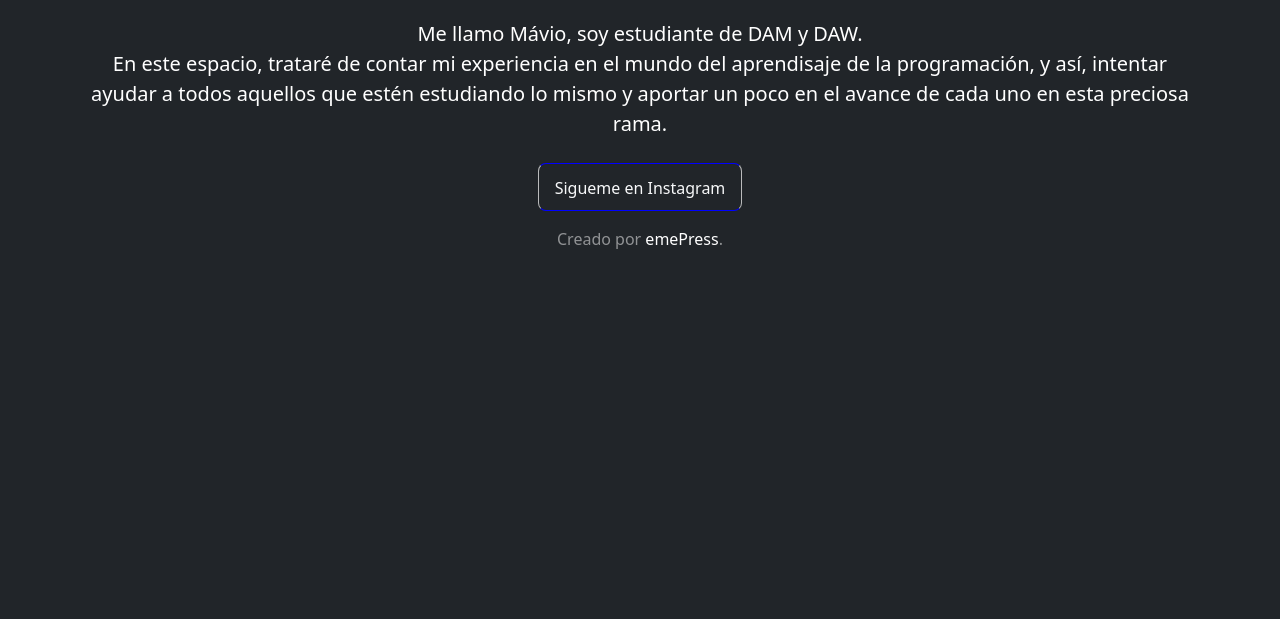
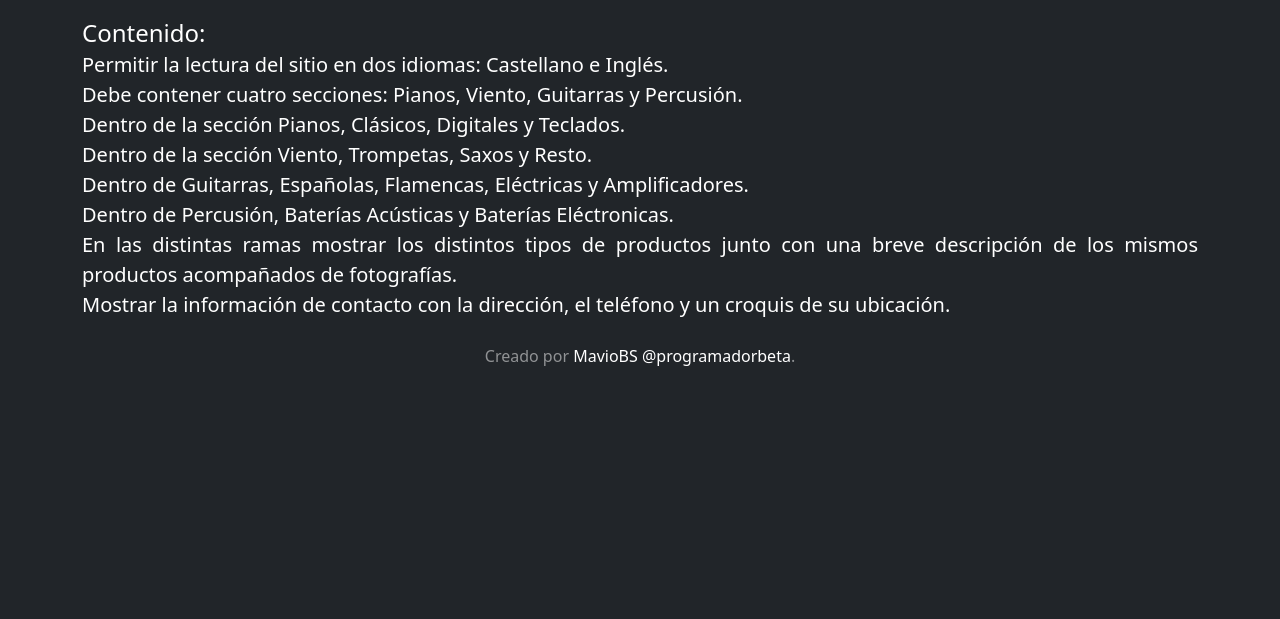
Before and after one commit to dawmavio/diw, a plain HTML site: page index.html in a window 1280 px wide. Shown: the part 181-800 px from the top of the page. Drawn offline with nearby package versions, Linux system fonts and the light colour scheme.

Commit message:
Plantilla Mejorada para la practica de Diw

```diff
--- a/index.html
+++ b/index.html
@@ -19,7 +19,7 @@
                 <a href="#"
                     class="d-flex align-items-center mb-3 mb-md-0 me-md-auto mx-4 px-3 link-body-emphasis text-decoration-none border-bottom">
 
-                    <span class="fs-4 text-light ">programadorBeta</span>
+                    <span class="fs-4 text-light "> Música DIW</span>
                 </a>
 
                 <ul class="nav nav-pills ">
@@ -31,25 +31,31 @@
             </header>
         </div>
 
-        <main class=" container-xl">
+        <main class=" container-xl text-justify">
             <div class="title-container m-auto">
-                <h1 class="efecto-maquina-de-escribir ">Hola mundo.<span>&#160;</span></h1>
+                <h1 class="efecto-maquina-de-escribir ">Música DIW .<span>&#160;</span></h1>
             </div>
-            <p class="lead w-lg-50 m-auto my-4 text-justify">
-                Me llamo <b>Mávio</b>, soy estudiante de DAM y DAW. <br>
-                En este espacio, trataré de contar mi experiencia en el mundo del aprendisaje de la programación, y así,
-                intentar ayudar a todos aquellos que estén estudiando lo mismo y aportar un poco en el avance de cada
-                uno en esta preciosa rama.
+            <p class="lead w-lg-50 m-auto my-4 text-justify" style="text-align: justify;">
+                <b class="h4">Contenido:</b><br>
+
+                Permitir la lectura del sitio en dos idiomas: Castellano e Inglés. <br>
+                Debe contener cuatro secciones: Pianos, Viento, Guitarras y Percusión. <br>
+                Dentro de la sección Pianos, Clásicos, Digitales y Teclados. <br>
+                Dentro de la sección Viento, Trompetas, Saxos y Resto. <br>
+                Dentro de Guitarras, Españolas, Flamencas, Eléctricas y Amplificadores. <br>
+                Dentro de Percusión, Baterías Acústicas y Baterías Eléctronicas. <br>
+                En las distintas ramas mostrar los distintos tipos de productos junto con una breve descripción de los
+                mismos productos acompañados de fotografías. <br>
+                Mostrar la información de contacto con la dirección, el teléfono y un croquis de su ubicación.
             </p>
             <p class="lead">
-                <a href="https://www.instagram.com/programadorbeta/"
-                    class="btn btn-lg btn-light fw-bold text-light active p-auto"><small class="h6">Sigueme en
-                        Instagram</small></a>
+
             </p>
         </main>
 
         <footer class="mt-auto text-white-50">
-            <p>Creado por <a href="https://www.emepress.com/" class="text-white text-decoration-none">emePress</a>.</p>
+            <p>Creado por <a href="https://www.instagram.com/programadorbeta/"
+                    class="text-white text-decoration-none">MavioBS @programadorbeta</a>.</p>
         </footer>
     </div>
 
```
